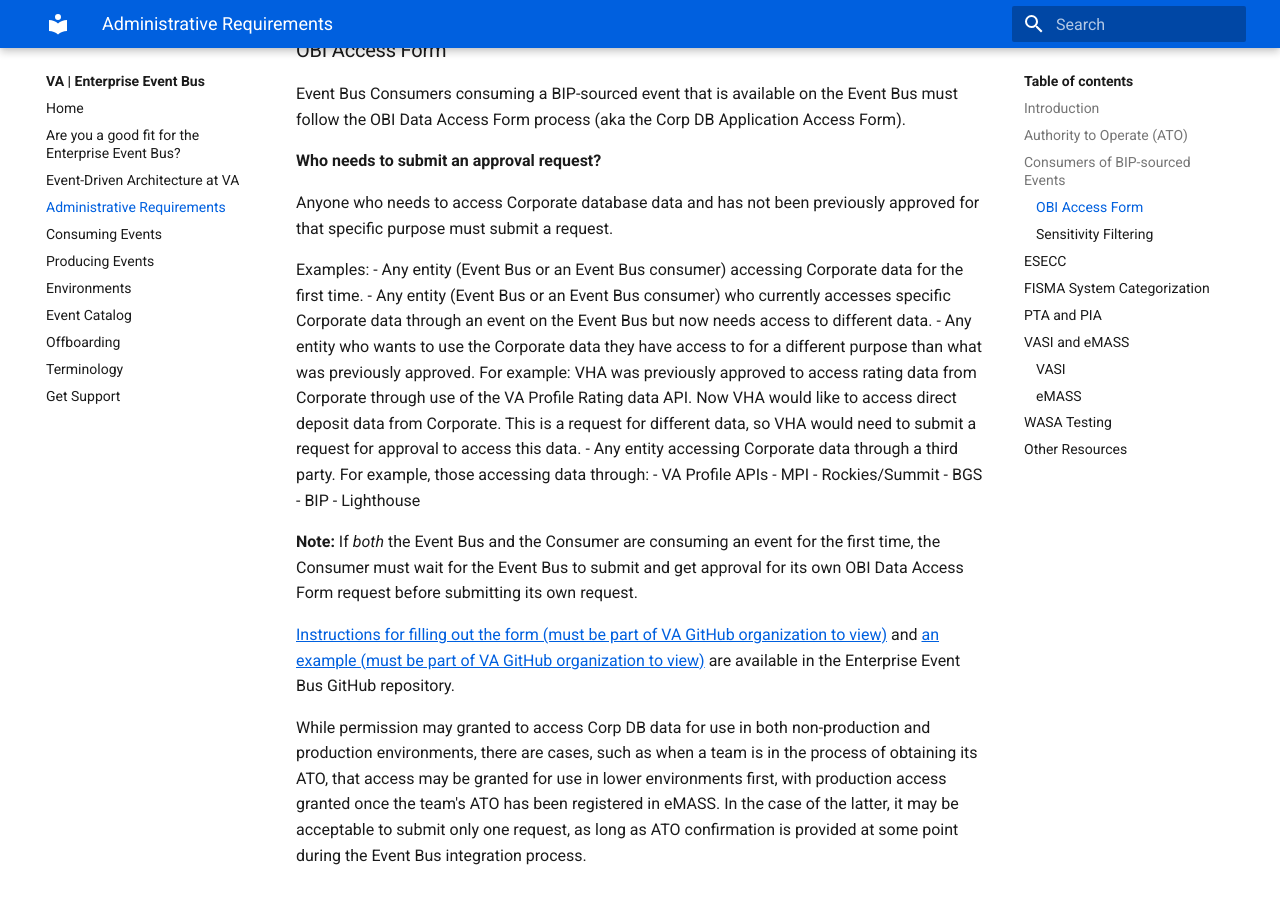
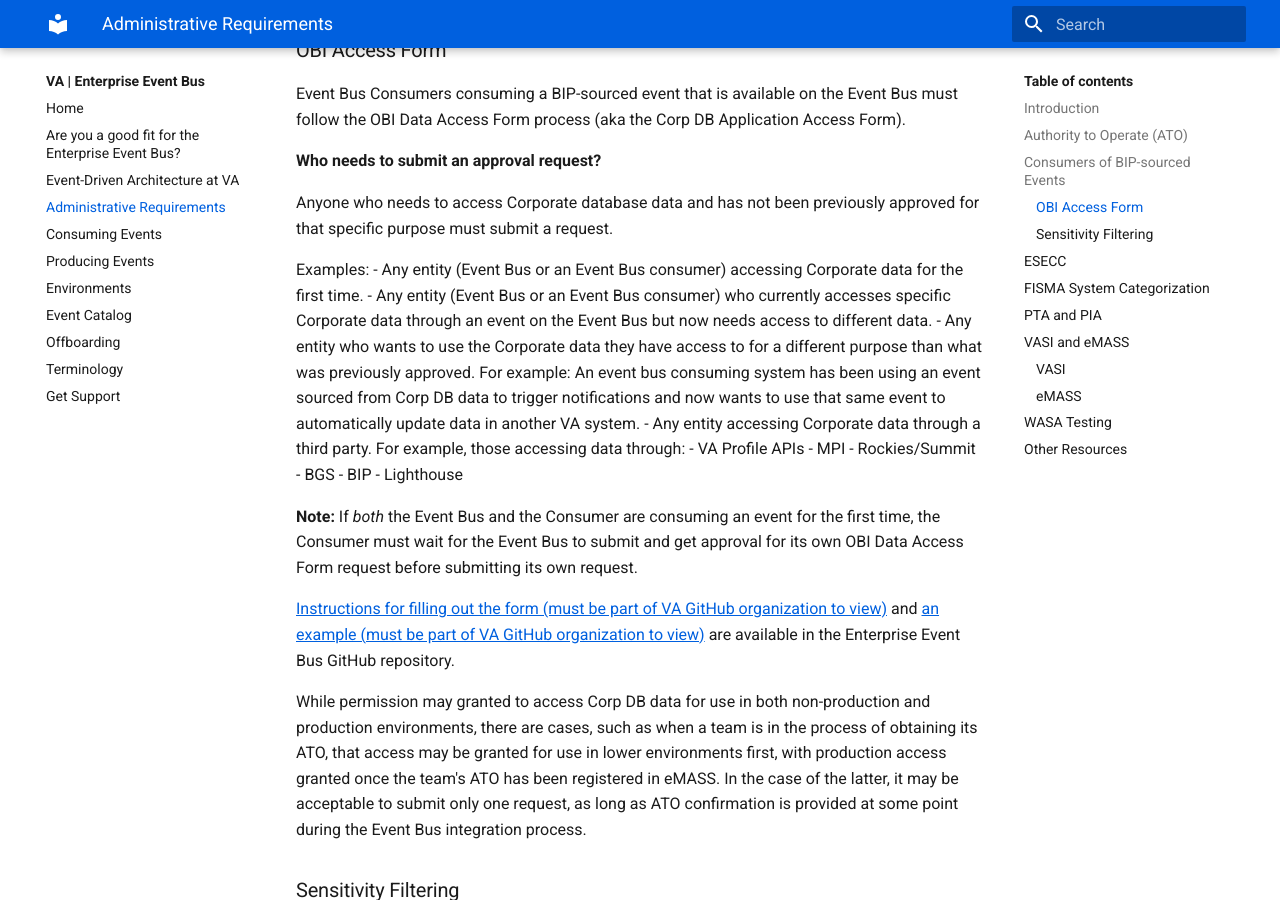
Before and after one commit to department-of-veterans-affairs/ves-event-bus-developer-portal, an MkDocs documentation site: the page built from docs/administrative-requirements.md, in a window 1280 px wide and 900 px high, scrolled down 1310 px. Built offline with MkDocs 1.6.1 and Material for MkDocs 9.7.7, drawn with Linux system fonts in a browser that asks for light colours.

Commit message:
Update docs/administrative-requirements.md
Co-authored-by: Karen Taylor <92322560+taylorkaren@users.noreply.github.com>

```diff
--- a/docs/administrative-requirements.md
+++ b/docs/administrative-requirements.md
@@ -52,7 +52,7 @@
 Examples:
 - Any entity (Event Bus or an Event Bus consumer) accessing Corporate data for the first time.
 - Any entity (Event Bus or an Event Bus consumer) who currently accesses specific Corporate data through an event on the Event Bus but now needs access to different data.
-- Any entity who wants to use the Corporate data they have access to for a different purpose than what was previously approved. For example: VHA was previously approved to access rating data from Corporate through use of the VA Profile Rating data API. Now VHA would like to access direct deposit data from Corporate. This is a request for different data, so VHA would need to submit a request for approval to access this data.
+- Any entity who wants to use the Corporate data they have access to for a different purpose than what was previously approved. For example: An event bus consuming system has been using an event sourced from Corp DB data to trigger notifications and now wants to use that same event to automatically update data in another VA system.
 - Any entity accessing Corporate data through a third party. For example, those accessing data through:
   - VA Profile APIs
   - MPI
```
